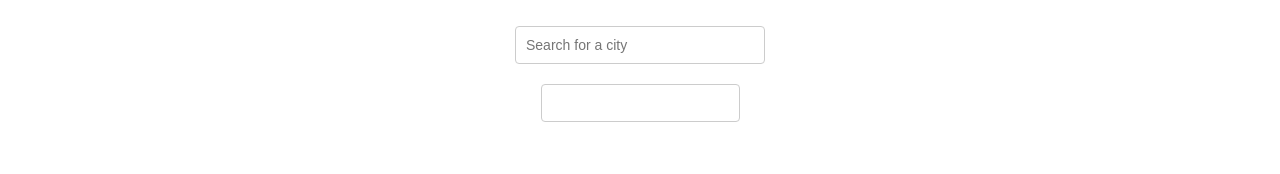
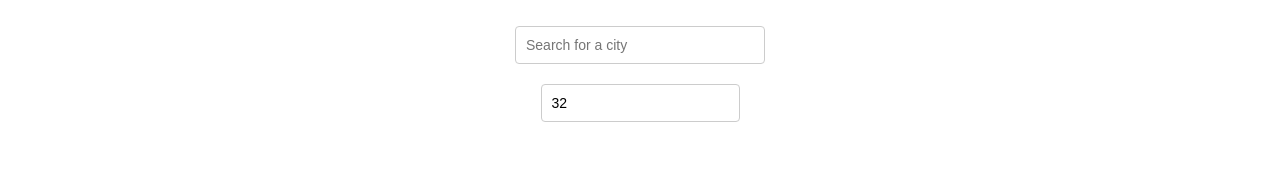
Before and after one commit to khafiz12/meet, a React (Create React App) app: page / in a window 1280 px wide. Shown: the top 174 px of the page. Built offline with nearby package versions, Linux system fonts and the light colour scheme; what atatus-spa would draw is missing.

Commit message:
fixing error on events per page.

```diff
--- a/src/components/NumberOfEvents.js
+++ b/src/components/NumberOfEvents.js
@@ -1,7 +1,7 @@
 import React, { useState } from 'react';
 
-const NumberOfEvents = ({ eventsPerPage, setErrorAlert }) => {
-  const [eventCount, setEventCount] = useState(eventsPerPage);
+const NumberOfEvents = ({ currentNOE, setCurrentNOE, setErrorAlert }) => {
+  const [eventCount, setEventCount] = useState(currentNOE);
 
   const handleInputChanged = (event) => {
     const value = event.target.value;
@@ -11,6 +11,7 @@ const NumberOfEvents = ({ eventsPerPage, setErrorAlert }) => {
         setErrorAlert('Please enter a valid number of events.');
     } else{
         setErrorAlert("");
+        setCurrentNOE(value);
     }
   };
 
```
